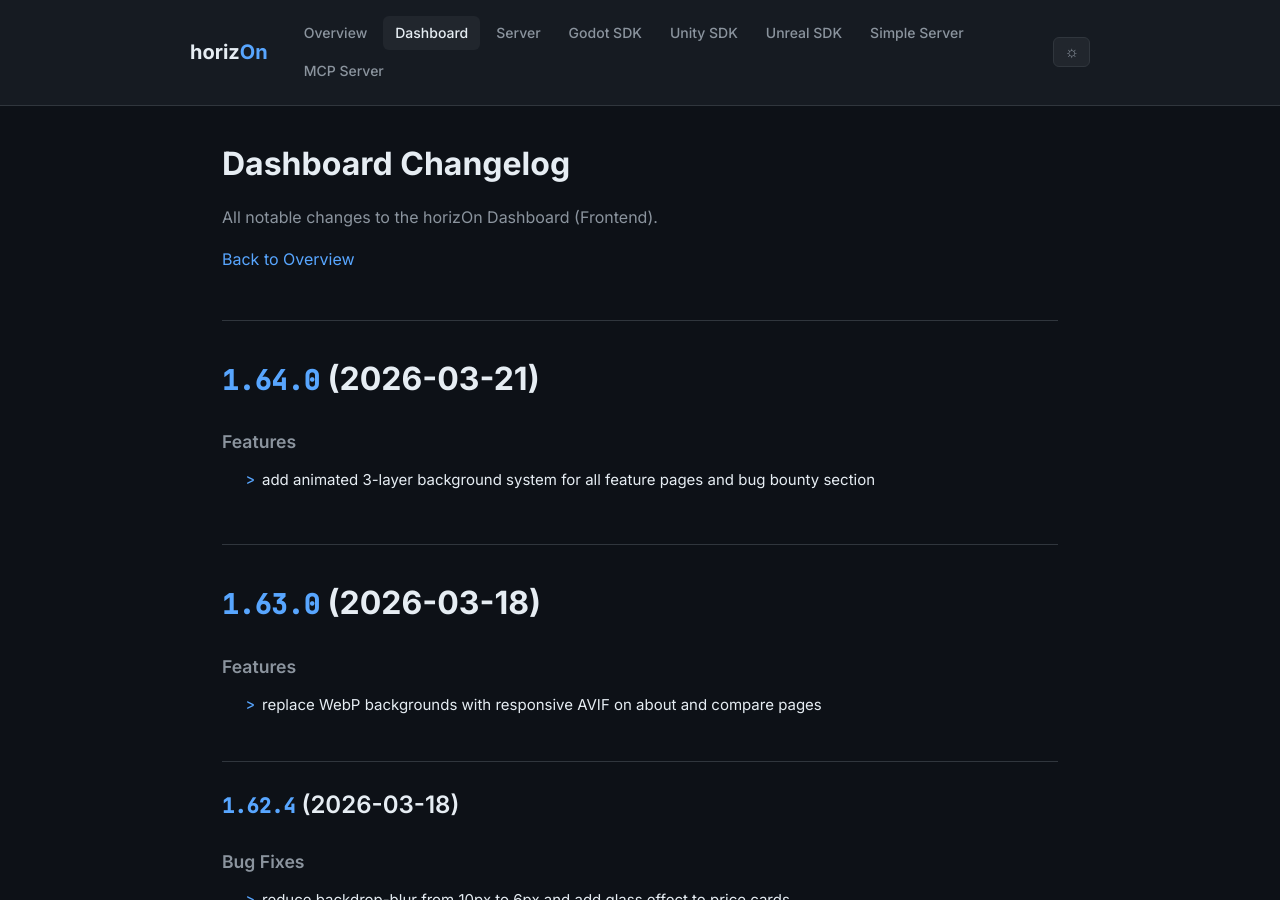
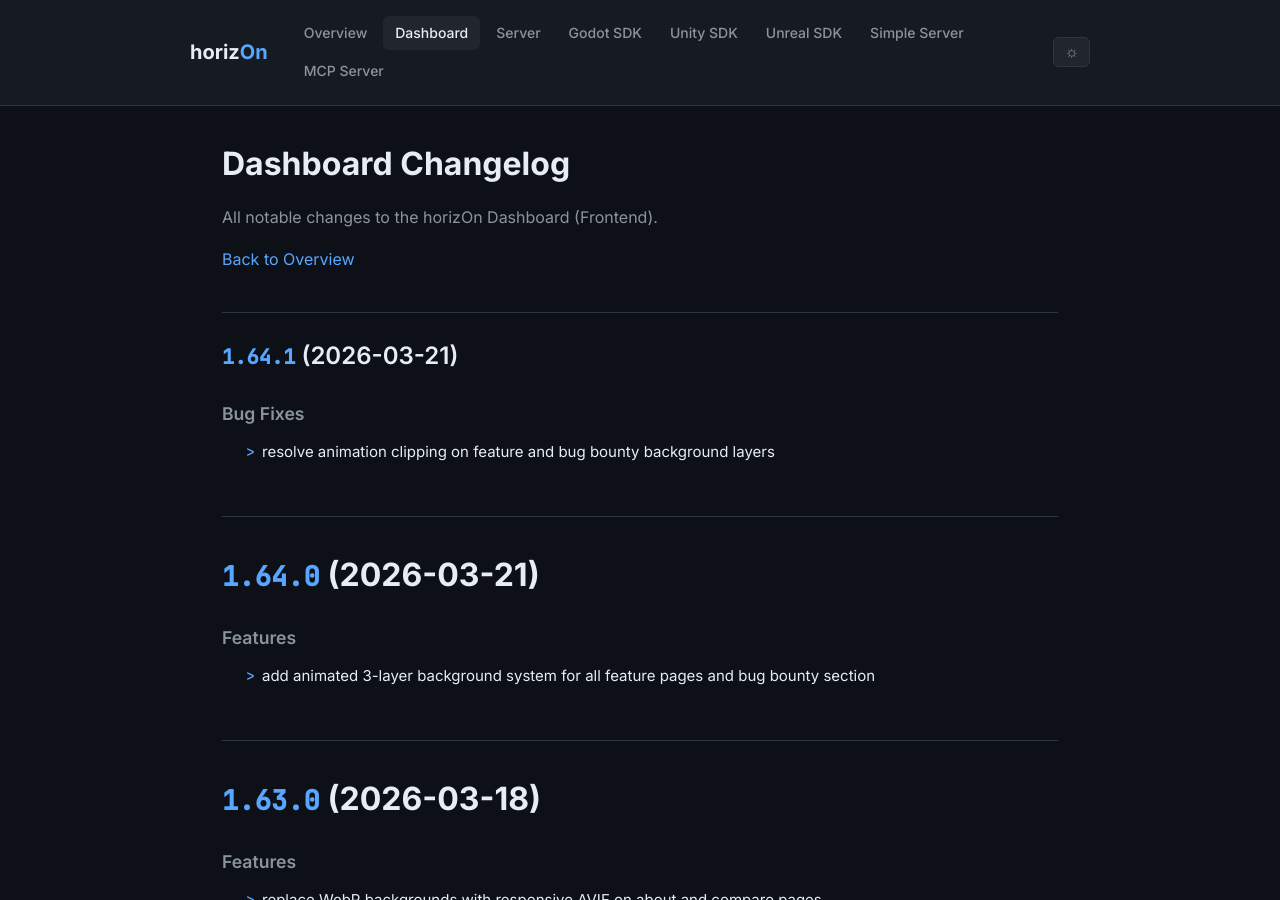
Before and after one commit to ProjectMakersDE/horizOn-Changelog, a Jekyll site: the page built from dashboard-changelog.md, in a window 1280 px wide and 900 px high. Built offline with Jekyll 4.4.1, drawn with Linux system fonts in a browser that asks for light colours.

Commit message:
chore: sync changelogs [skip ci]

```diff
--- a/dashboard-changelog.md
+++ b/dashboard-changelog.md
@@ -8,6 +8,13 @@ title: Dashboard Changelog
 All notable changes to the horizOn Dashboard (Frontend).
 
 [Back to Overview](.)
+
+## [1.64.1](https://github.com/ProjectMakersDE/horizOn-Dashboard/compare/v1.64.0...v1.64.1) (2026-03-21)
+
+
+### Bug Fixes
+
+* resolve animation clipping on feature and bug bounty background layers ([7ac83b1](https://github.com/ProjectMakersDE/horizOn-Dashboard/commit/7ac83b176275c57c98778f43ccbca85f477d6c96))
 
 # [1.64.0](https://github.com/ProjectMakersDE/horizOn-Dashboard/compare/v1.63.0...v1.64.0) (2026-03-21)
 
```
Also changed, not shown: index.md (+1 -1 lines).
